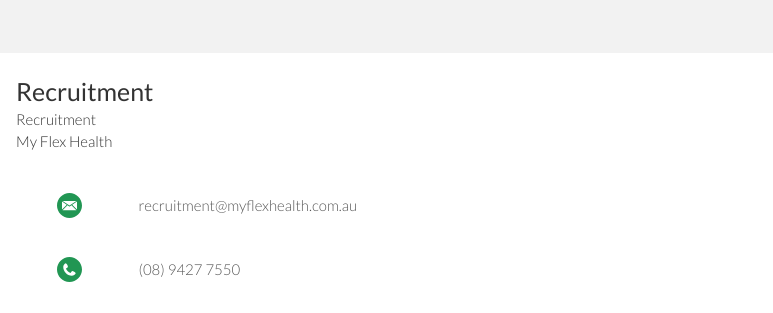
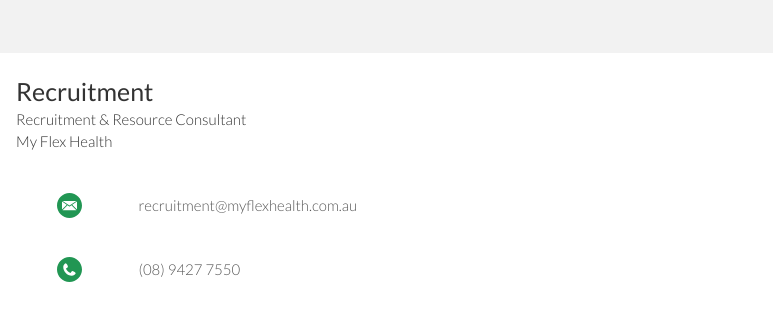
Before and after one commit to CindytMFH/Recruitment, a plain HTML site: page index.html in a window 1280 px wide. Shown: the part 187-500 px from the top of the page, 0-773 px from the left. Drawn offline with Linux system fonts and the light colour scheme; a web font is replaced by a local one.

Commit message:
Update index.html

```diff
--- a/index.html
+++ b/index.html
@@ -26,7 +26,7 @@
 			<div class="row name-title-company">
 				<div class="col is-6">
 					<p class="text-name">Recruitment</p>
-					<p class="text-title-company">Recruitment</p>
+					<p class="text-title-company">Recruitment & Resource Consultant</p>
 					<p class="text-title-company">My Flex Health</p>
 				</div>
 				<div class="col">
```
